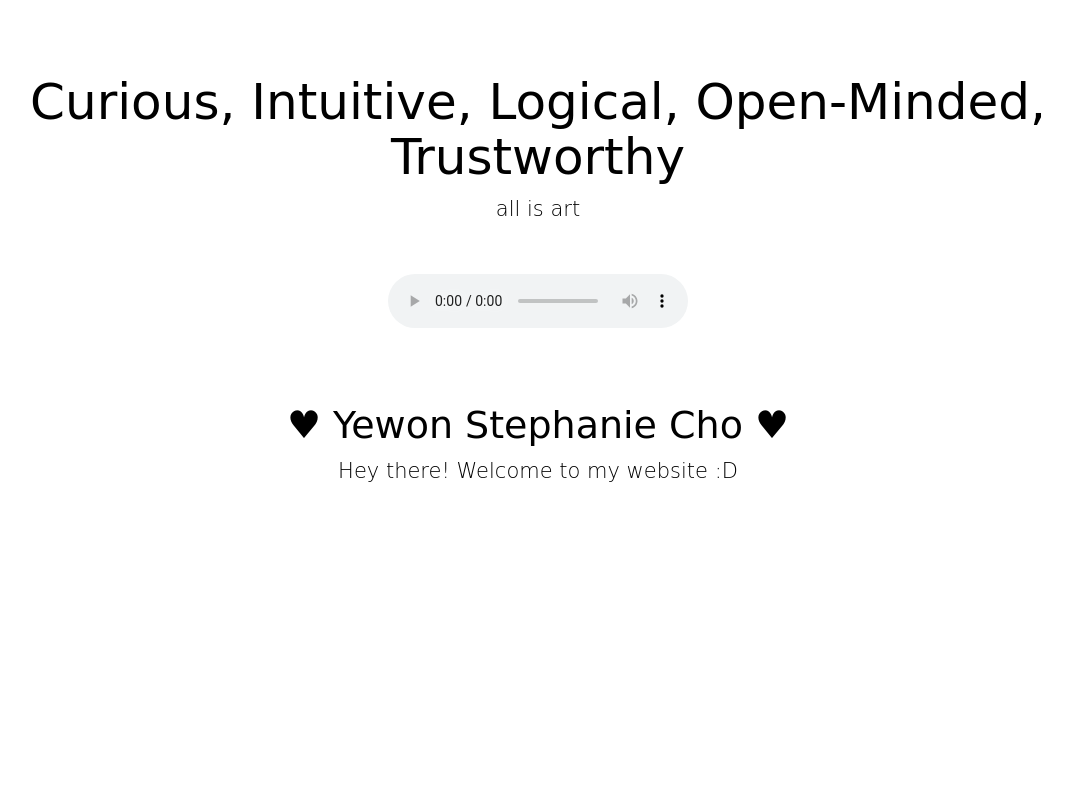
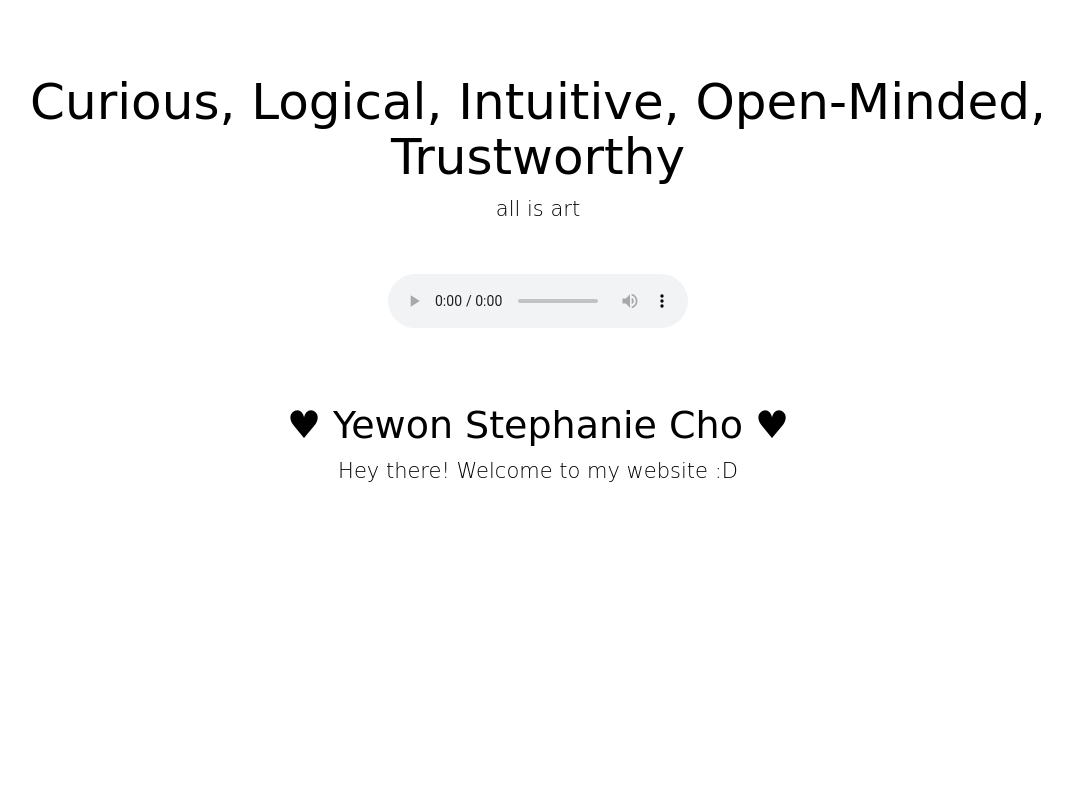
Before and after one commit to yewoncho/GTpractice, a plain HTML site: page superawesomewebsite/index.html in a window 1280 px wide. Shown: the top 800 px of the page, without its empty margins (102-1174 px from the left). Drawn offline with nearby package versions, Linux system fonts and the light colour scheme; a web font is replaced by a local one.

Commit message:
little switch

```diff
--- a/superawesomewebsite/index.html
+++ b/superawesomewebsite/index.html
@@ -54,7 +54,7 @@
 		<div class="header">
 
 			<!-- Headlines -->
-			<h1 class="display"> <br> Curious, Intuitive, Logical, Open-Minded, Trustworthy </h1>
+			<h1 class="display"> <br> Curious, Logical, Intuitive, Open-Minded, Trustworthy </h1>
 			<h4 class="lead"> all is art <br> <br> </h4>
 
 			<!-- audioplayer -->
```
